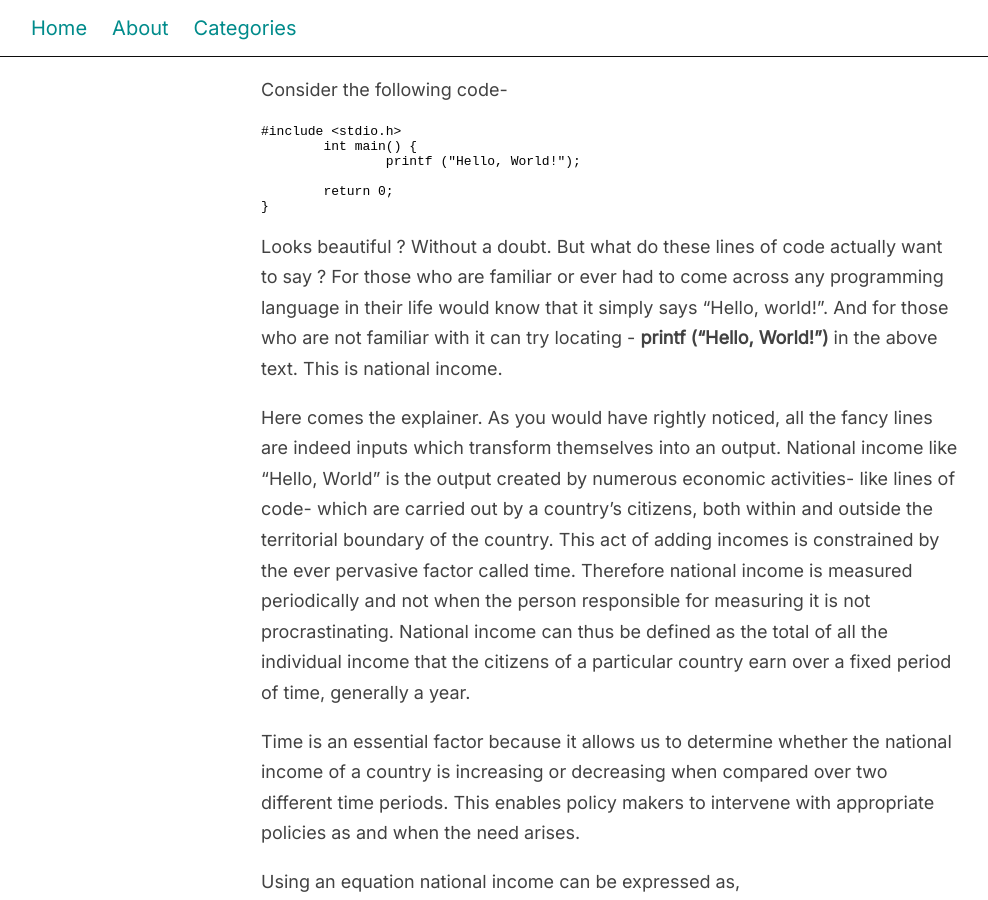
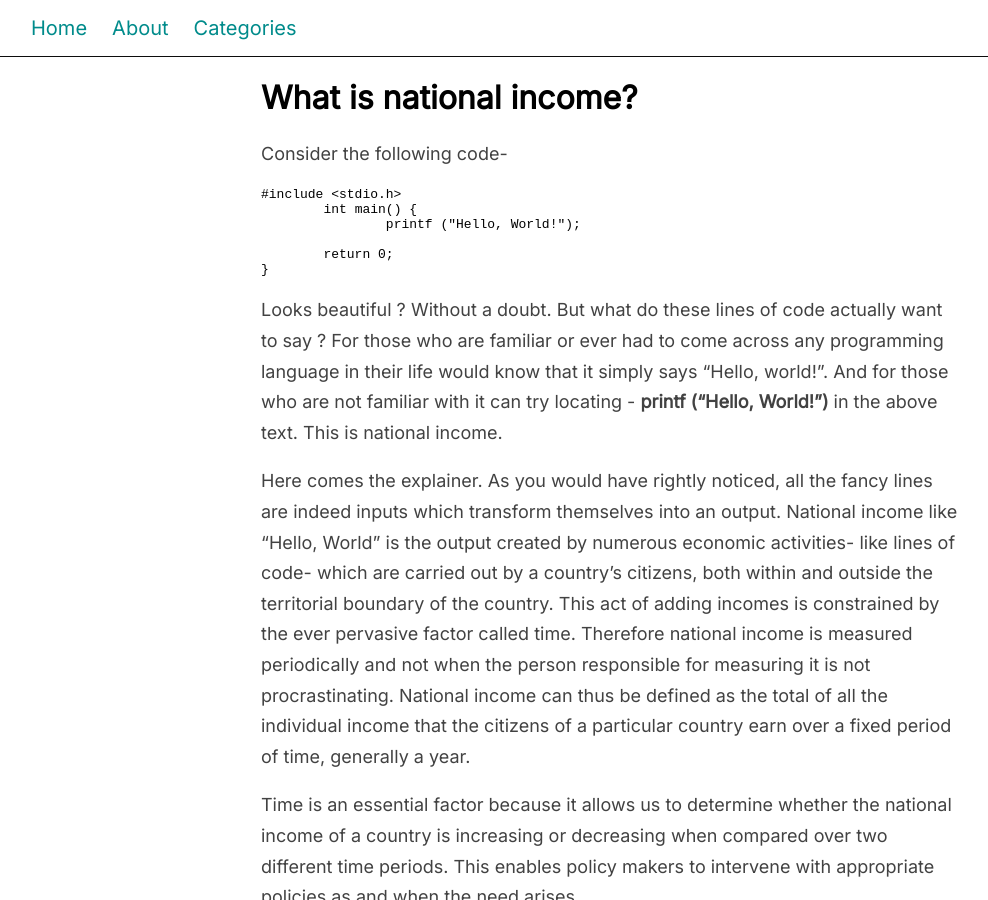
Before and after one commit to generalistsanctuary/generalistsanctuary.github.io, a Jekyll site: the page built from _posts/2022-04-07-What-is-national-income.md, in a window 1280 px wide and 900 px high. Shown: the whole window, without its empty margins (29-1017 px from the left). Built offline with Jekyll 4.4.1, drawn with Linux system fonts in a browser that asks for light colours.

Commit message:
Update post.html

```diff
--- a/_layouts/post.html
+++ b/_layouts/post.html
@@ -20,7 +20,9 @@
           <li><a href="https://generalistsanctuary.github.io/category.html">Categories</a></li>
         </ul>
        </nav>
-
+      <div class="intro">
+         <h1>{{page.title}}</h1>
+      </div>
       {{content}}
   </body>
 </html>
```
